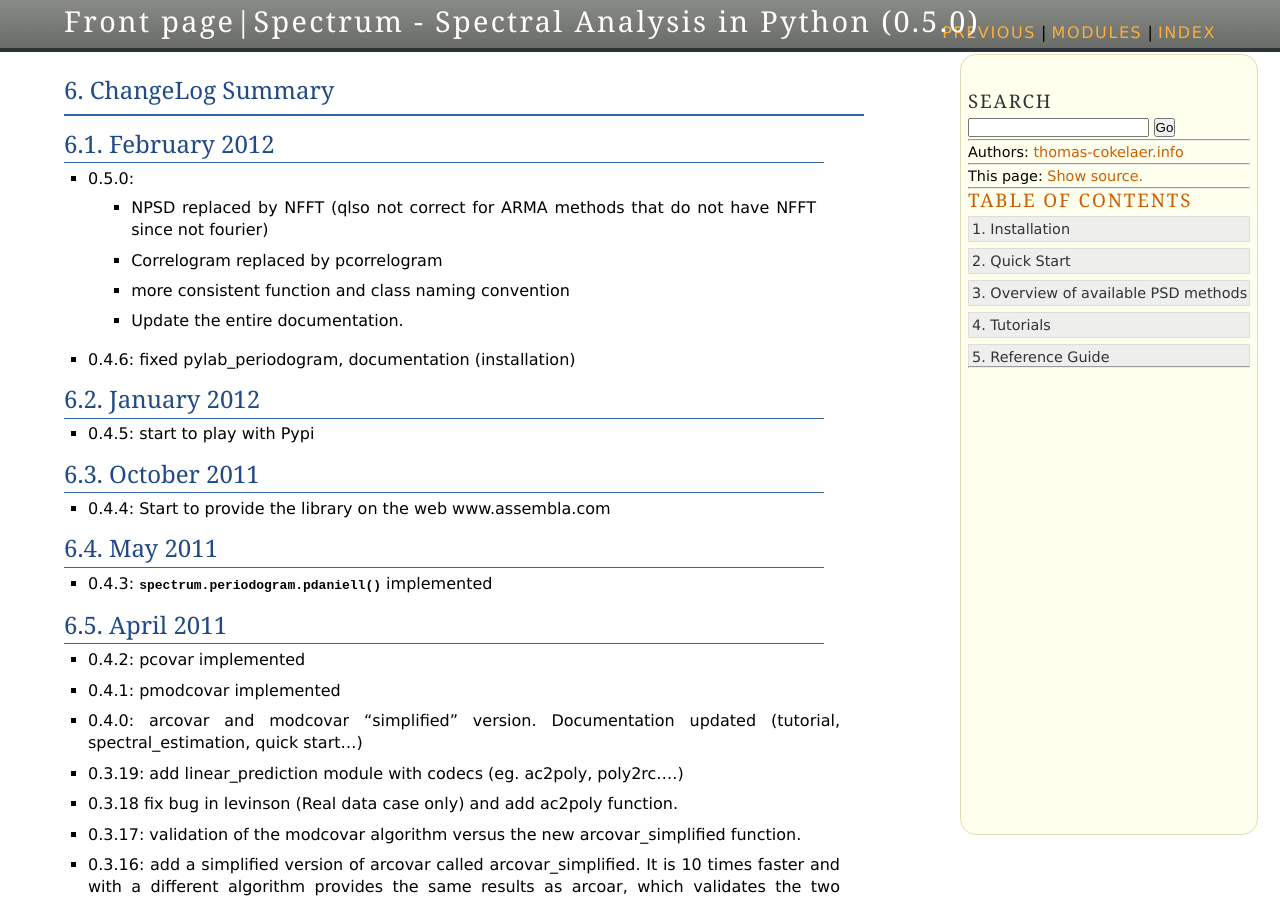
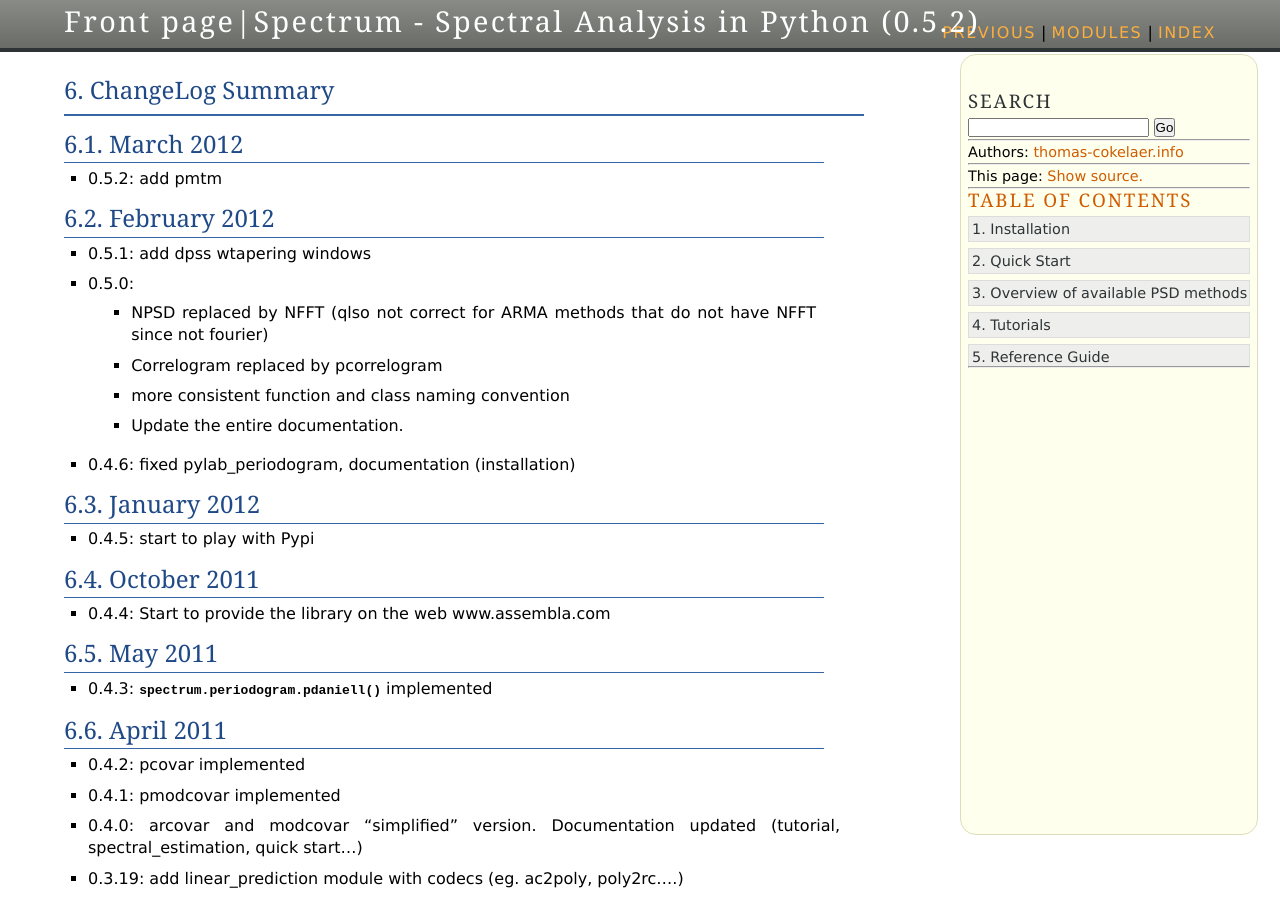
Before and after one commit to strawlab/spectrum, a Sphinx documentation site: the page built from doc/ChangeLog.rst, in a window 1280 px wide and 900 px high. Built offline with Sphinx 7.4.7, drawn with Linux system fonts in a browser that asks for light colours; formulas are drawn with MathJax 3; pages that are not in the unit, such as notebooks, are missing from menus.

```diff
--- a/doc/ChangeLog.rst
+++ b/doc/ChangeLog.rst
@@ -1,8 +1,13 @@
 ChangeLog Summary
 ===================
 
+March 2012
+--------------
+* 0.5.2: add pmtm
+
 February 2012
 --------------
+* 0.5.1: add dpss wtapering windows
 * 0.5.0:
    * NPSD replaced by NFFT (qlso not correct for ARMA methods that do not have NFFT since not fourier)
    * Correlogram replaced by pcorrelogram
--- a/doc/user/autosum.rst
+++ b/doc/user/autosum.rst
@@ -6,6 +6,7 @@ Reference guide
 .. toctree::
 
     ref_fourier.rst
+    ref_mtm.rst
     ref_param.rst
     ref_psd_other.rst
     ref_others.rst
--- a/setup.py
+++ b/setup.py
@@ -2,6 +2,7 @@ import os, sys, glob
 pj = os.path.join
 
 from setuptools import setup, find_packages
+from distutils.core import Extension
 
 name='spectrum'
 os.sys.path.append((pj(os.path.curdir, 'src', name)))
@@ -22,6 +23,8 @@ setup(
     author_email="cokelaer@gmail.com",
     url='http://www.assembla.com/spaces/PySpectrum/wiki',
     license='LGPL',
+
+    ext_modules=[Extension('spectrum.mydpss', ['src/cpp/mydpss.c', ])],
 
     packages = find_packages('src'),
     package_dir={ '' : 'src' },
```
Also changed, not shown: doc/user/ref_fourier.rst (+0 -8 lines), doc/user/ref_mtm.rst (added, +8 -0 lines), src/spectrum/__init__.py (+3 -6 lines).
